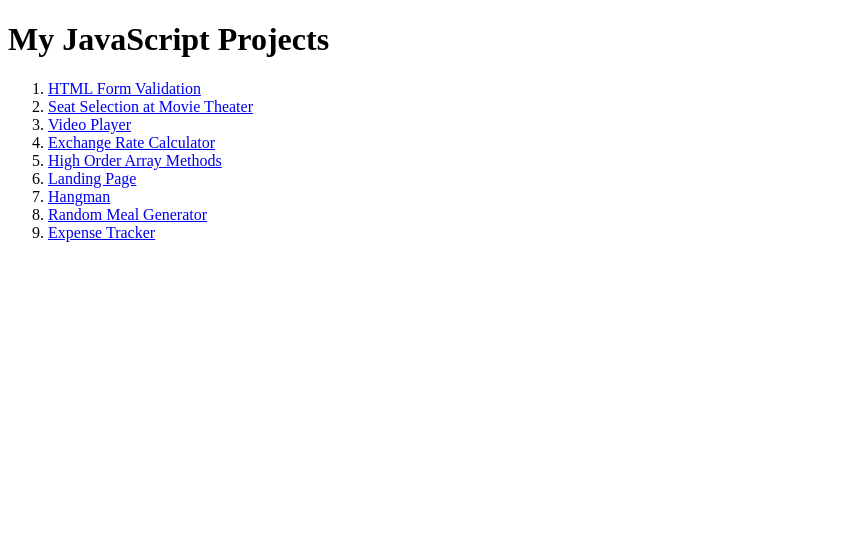
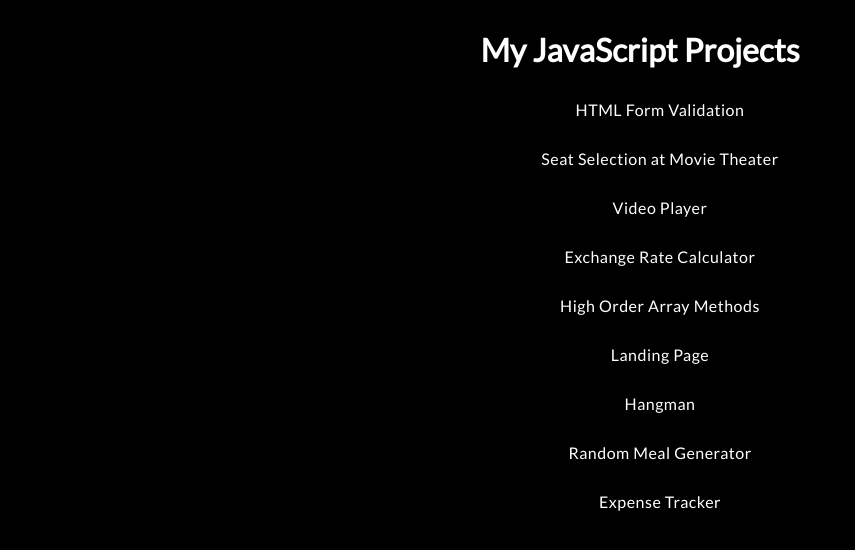
Before and after one commit to muhammadwali350/javascriptprojects, a plain HTML site: page index.html in a window 1280 px wide. Shown: the whole page, without its empty margins (0-855 px from the left). Drawn offline with Linux system fonts and the light colour scheme.

Commit message:
Update Style.CSS
Some Changes to style.css

```diff
--- a/index.html
+++ b/index.html
@@ -3,6 +3,7 @@
 <head>
     <meta charset="UTF-8">
     <meta name="viewport" content="width=device-width, initial-scale=1.0">
+    <link rel="stylesheet" href="style.css">
     <title>JavaScript Projects</title>
 </head>
 <body>
--- /dev/null
+++ b/style.css
@@ -0,0 +1,37 @@
+@import url('https://fonts.googleapis.com/css2?family=Lato&display=swap');
+
+* {
+    box-sizing: border-box;
+}
+
+body {
+    background-color: black;
+    color: white;
+    font-family: 'Lato', sans-serif;
+}
+
+body h1 {
+    display: flex;
+    align-items: center;
+    justify-content: center;
+    margin: 30px 30px 0;
+    font-weight: bold;
+}
+
+body ol li {
+    display: flex;
+    align-items: center;
+    justify-content: center;
+    letter-spacing: 0.5px;
+    padding: 15px;
+    text-align: center;
+}
+
+body ol li a {
+    color: white;
+    text-decoration: none;
+}
+
+body ol li a:hover {
+    text-decoration: underline;
+}
```
